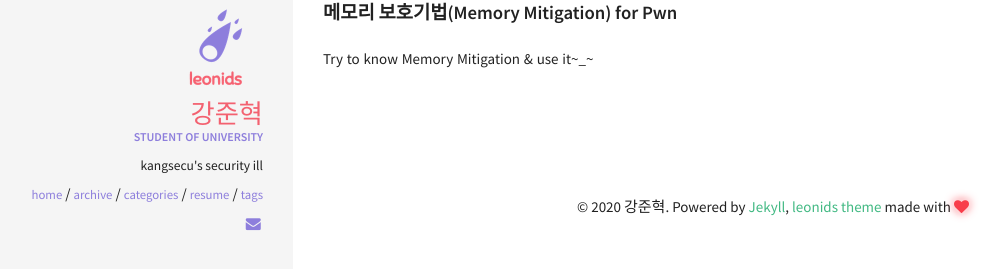
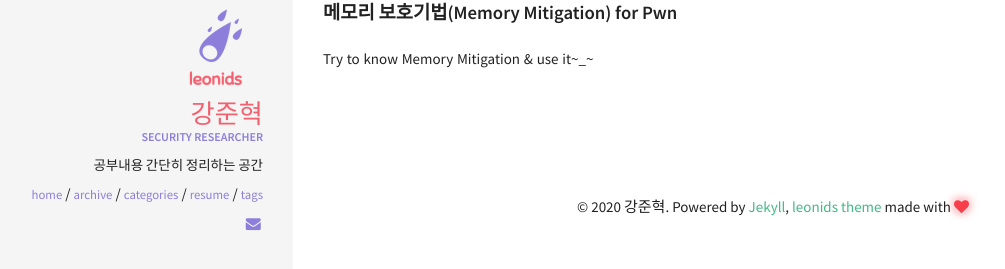
Before and after one commit to kangsecu/kangsecu.github.io, a Jekyll site: the page built from index.html, in a window 1280 px wide. Shown: the part 295-564 px from the top of the page, without its empty margins (27-1032 px from the left). Built offline with Jekyll 4.4.1, drawn with Linux system fonts in a browser that asks for light colours.

Commit message:
Update _config.yml

```diff
--- a/_config.yml
+++ b/_config.yml
@@ -37,8 +37,8 @@ kramdown:
 owner:
   name: 강준혁
   avatar: leonids-logo.png
-  job: "Student of University"
-  bio: "kangsecu's security ill"
+  job: "Security Researcher"
+  bio: "공부내용 간단히 정리하는 공간"
   email: kangsecu@gmail.com
   disqus-shortname:
   twitter: #username
```
